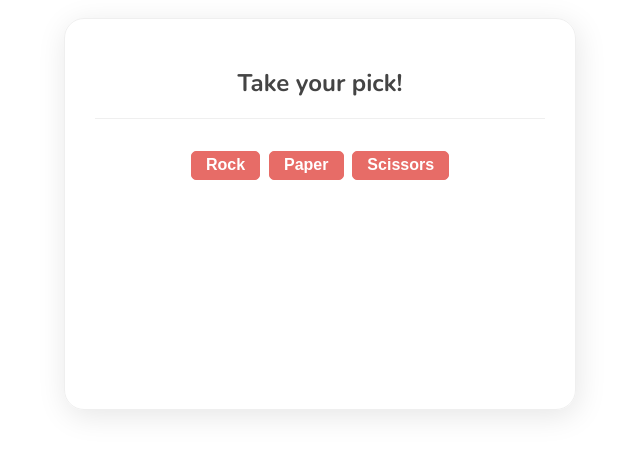
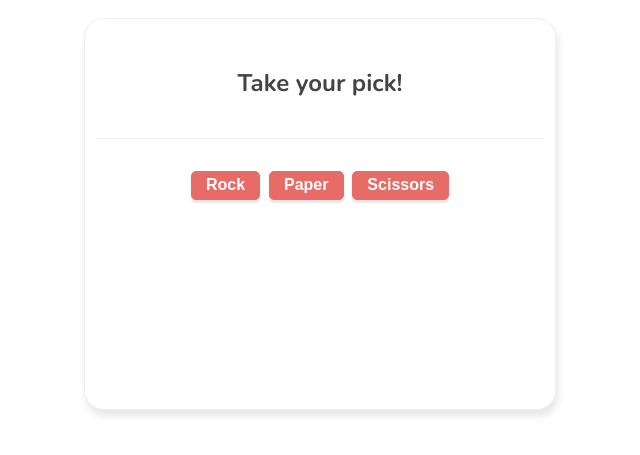
Before and after one commit to Conatrad/Rock-Paper-Scissors, a plain HTML site: page index.html in a window 1280 px wide. Shown: the part 63-518 px from the top of the page, without its empty margins (320-960 px from the left). Drawn offline with nearby package versions, Linux system fonts and the light colour scheme.

Commit message:
Made minor positioning changes

```diff
--- a/css/style.css
+++ b/css/style.css
@@ -7,8 +7,10 @@ html {
 
 body {
     text-align: center;
-    margin: auto;
     color: #666666;
+    height: 100vh;
+    margin: 0;
+    padding: 0;
 }
 
 h1,
@@ -19,13 +21,17 @@ h2 {
 }
 
 .game {
-    padding: 30px 30px 60px;
-    margin: auto;
-    max-width: 450px;
+    padding: 30px 10px 60px;
+    margin: 0 auto;
+    width: 450px;
     height: 300px;
     border: 1px solid #efefef;
     border-radius: 20px;
-    box-shadow: 2px 6px 30px rgba(0, 0, 0, 0.1);
+    box-shadow: 2px 6px 9px rgba(0, 0, 0, 0.1);
+}
+
+.game h2 {
+    padding-bottom: 20px;
 }
 
 .result {
@@ -39,16 +45,15 @@ h2 {
 }
 
 button {
-    display: inline-block;
     font-size: 1rem;
     background: #e76c67;
     color: white;
     border: 1px solid #e76c67;
     border-radius: 5px;
     padding: 0.27rem 0.9rem;
-    text-decoration: none;
     font-weight: 700;
     margin: 2px;
+    box-shadow: 0 3px 2px rgba(0, 0, 0, 0.1);
 }
 
 button:hover,
@@ -58,3 +63,11 @@ button:focus {
     border: 1px solid #da5b57;
     box-shadow: 1px 6px 10px rgba(0, 0, 0, 0.1);
 }
+
+.content {
+    height: 80%;
+    display: flex;
+    align-items: center;
+    justify-content: center;
+    flex-direction: column;
+}
```
